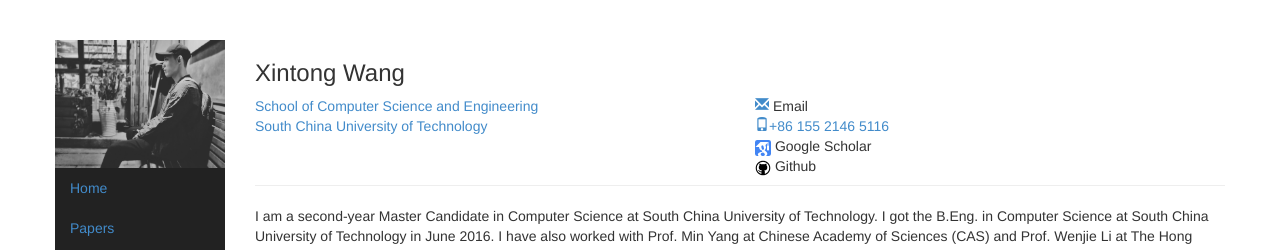
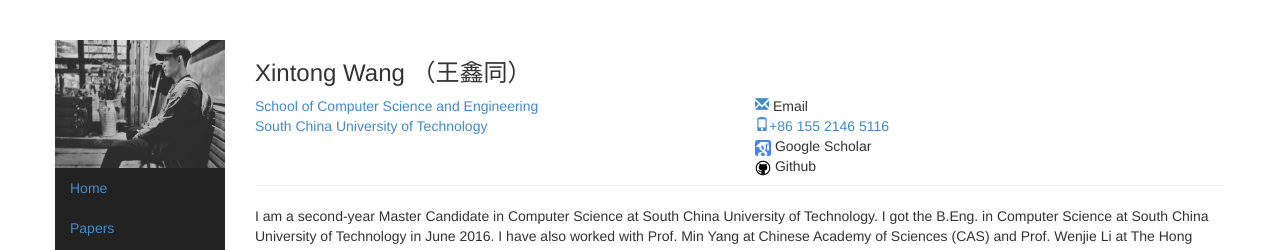
Before and after one commit to Ethanscuter/Ethanscuter.github.io, a Jekyll site: the page built from index.html, in a window 1280 px wide. Shown: the top 250 px of the page. Built offline with Jekyll 4.4.1, drawn with Linux system fonts in a browser that asks for light colours.

Commit message:
Update index.html

```diff
--- a/index.html
+++ b/index.html
@@ -6,7 +6,7 @@ picture: xintong
 <div class="page-header">
   <div class="row">
     <div class="col-sm-12">
-      <h3>Xintong Wang</h3>
+      <h3>Xintong Wang （王鑫同）</h3>
     </div>
   </div>
   <div class="row">
```
